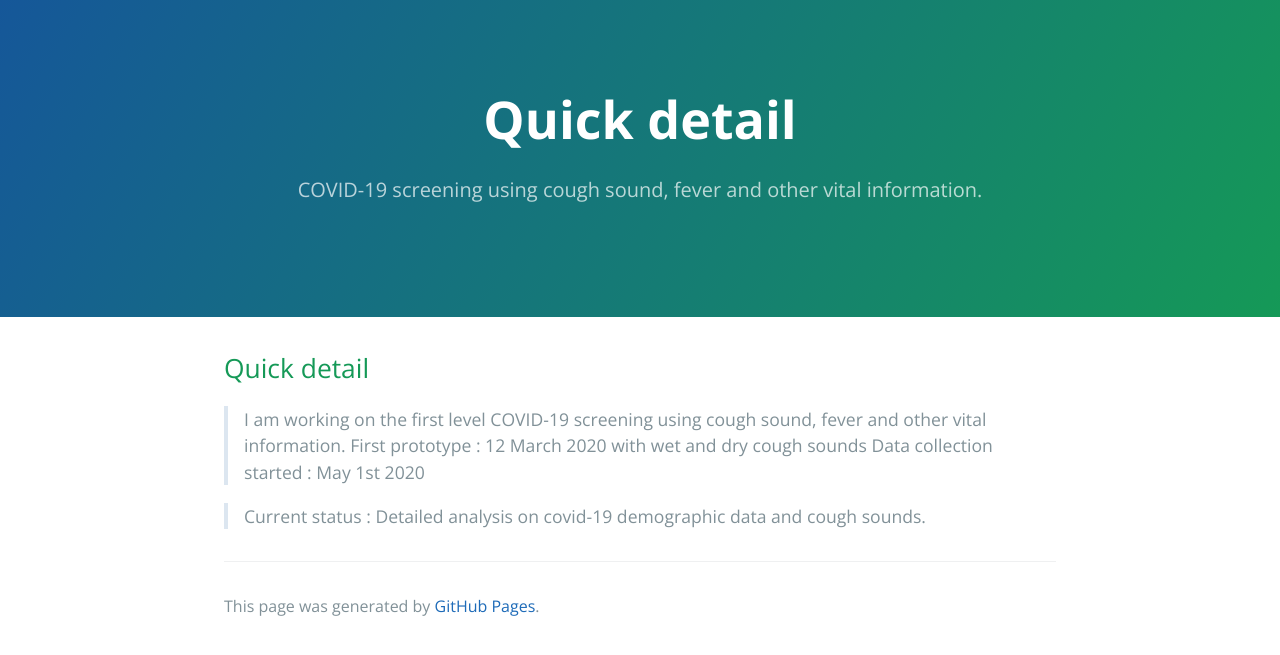
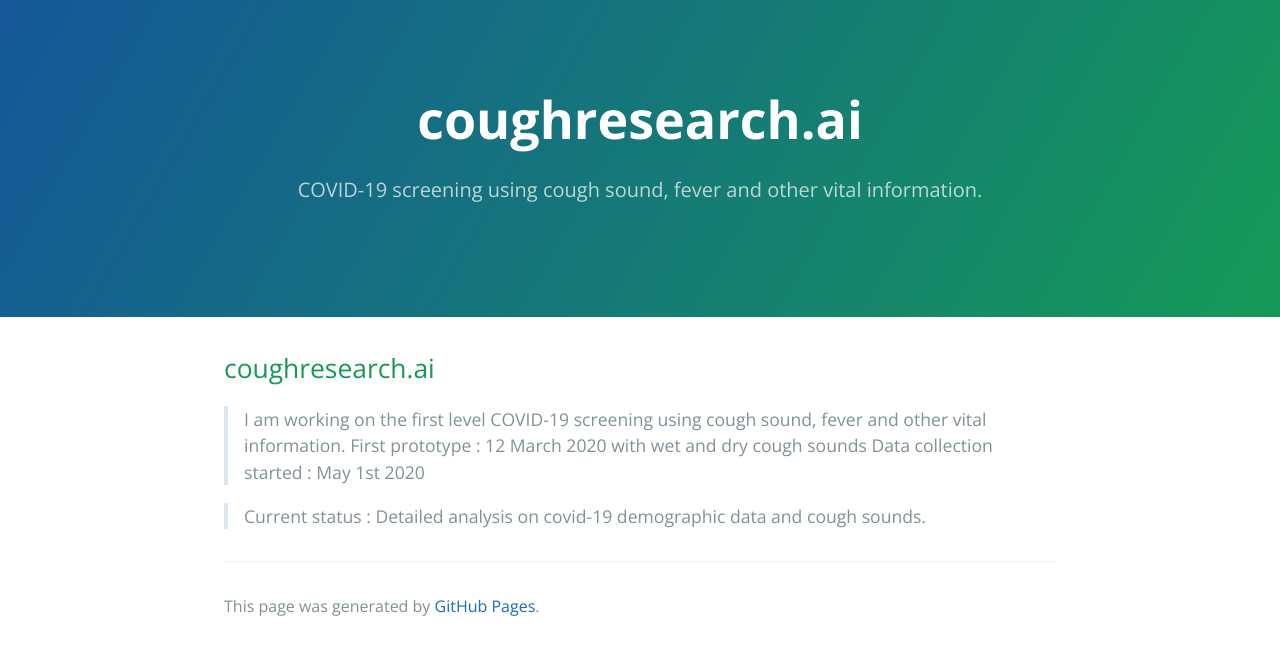
Before and after one commit to coughresearch/coughresearch.github.io, a Jekyll site: the page built from index.md, in a window 1280 px wide. Shown: the top 655 px of the page. Built offline with Jekyll 4.4.1, drawn with Linux system fonts in a browser that asks for light colours; our own code applies the rules of GitHub Pages for plain Markdown files.

Commit message:
Update index.md

```diff
--- a/index.md
+++ b/index.md
@@ -2,7 +2,7 @@
 layout: default
 ---
 
-## Quick detail
+## coughresearch.ai
 
 > I am working on the first level COVID-19 screening using cough sound, fever and other vital information.
 > First prototype         : 12 March 2020 with wet and dry cough sounds
```
